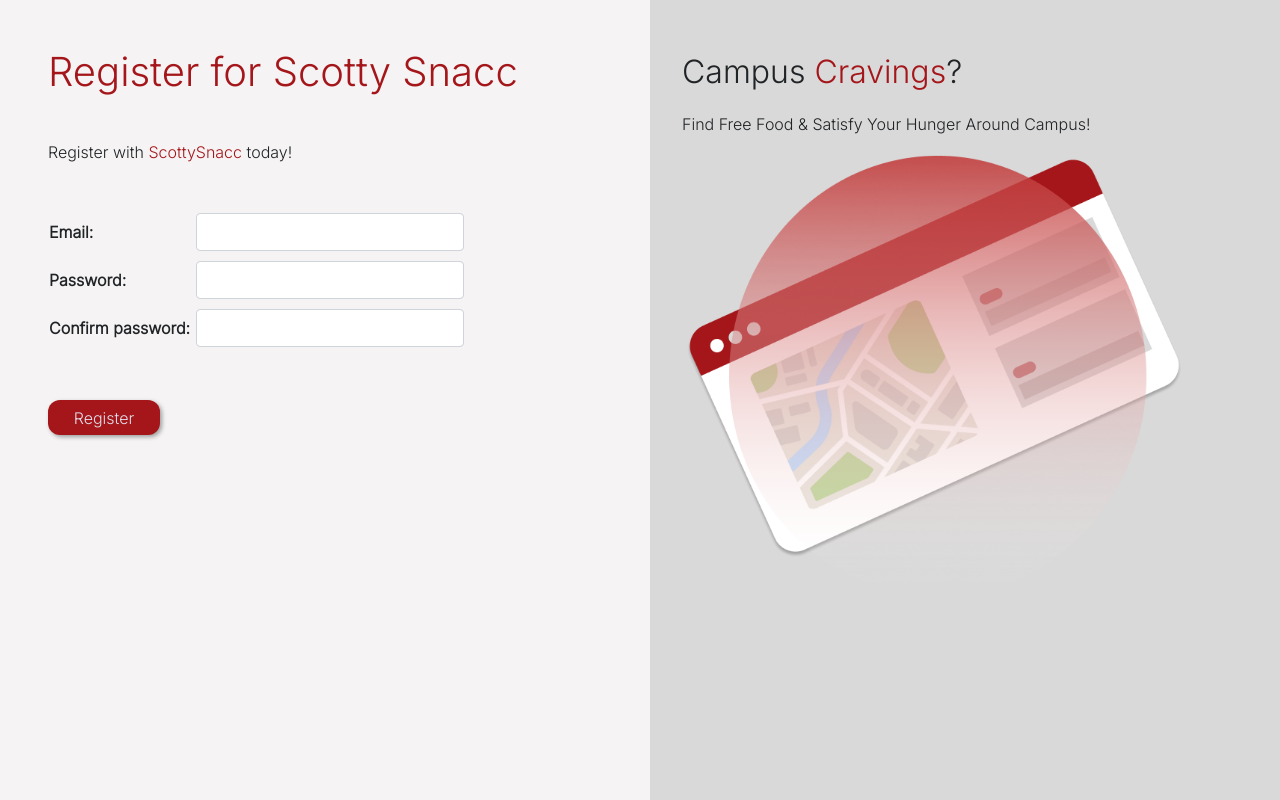
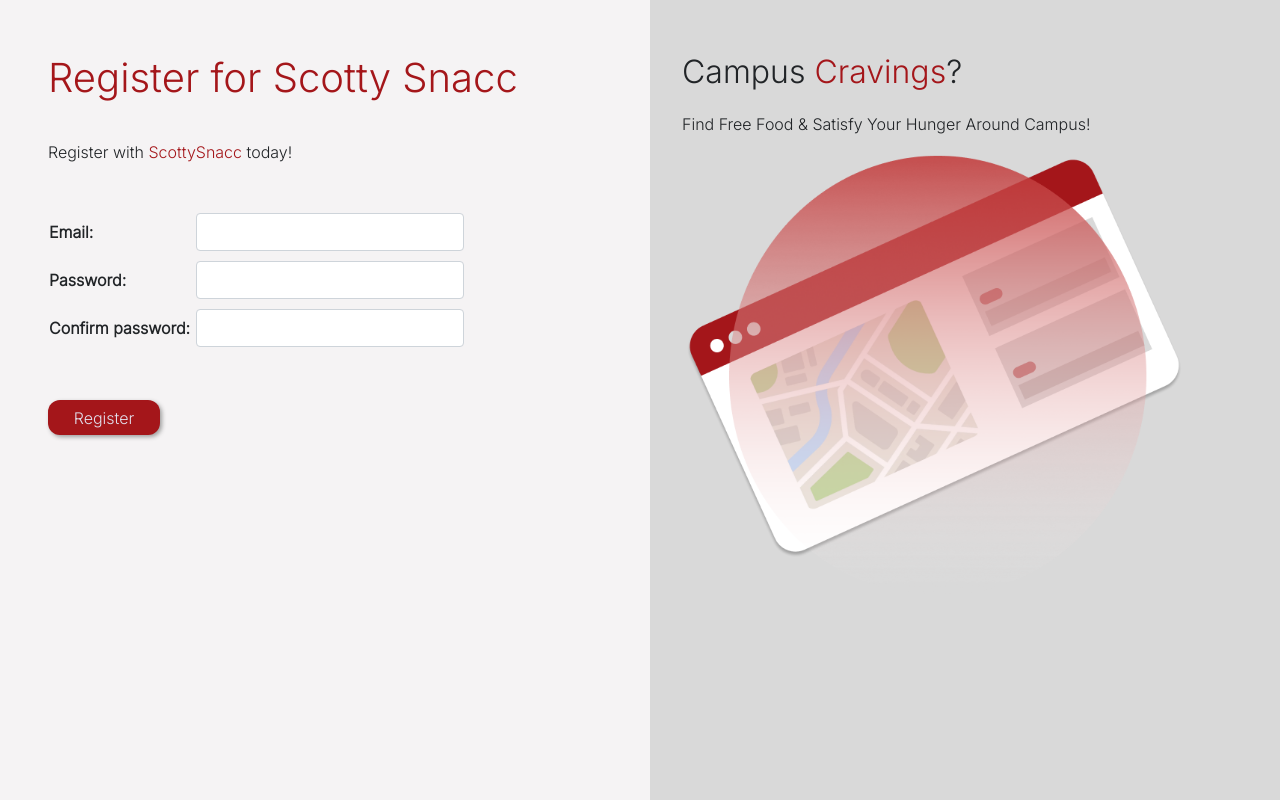
Before and after one commit to Yan-Erin/WebAppFinalProject, a Django app: page /register in a window 1280 px wide. Shown: the part 66-866 px from the top of the page. Run offline with Django 3.2, Linux system fonts and the light colour scheme; some libraries are stand-ins or nearby versions.

Commit message:
minor css bug with registration

```diff
--- a/scottysnacc/templates/register.html
+++ b/scottysnacc/templates/register.html
@@ -13,7 +13,7 @@
 {% block content %}
 <divi id="register_maindiv">
 <div id="id_registerpg">
-    <h1 class="heading_name" id="id_page_name">Register for Scotty Snacc</h1>
+    <p class="heading_name" >Register for Scotty Snacc</p>
     <p id='id_page_name'>Register with
             <span style="color: #A4161A">ScottySnacc</span> today!</p>
     <form method="post" class="form-group" action="{% url 'register' %}">
```
